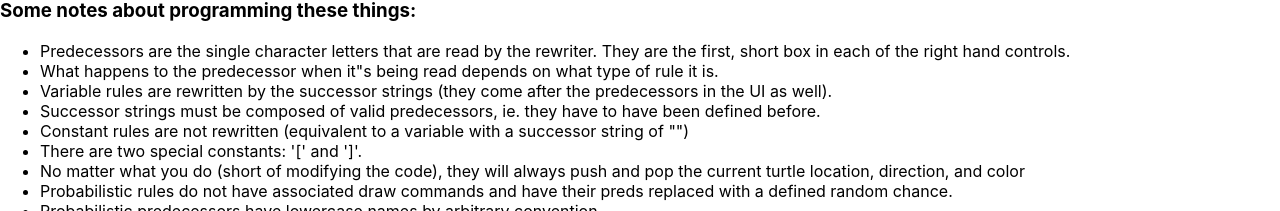
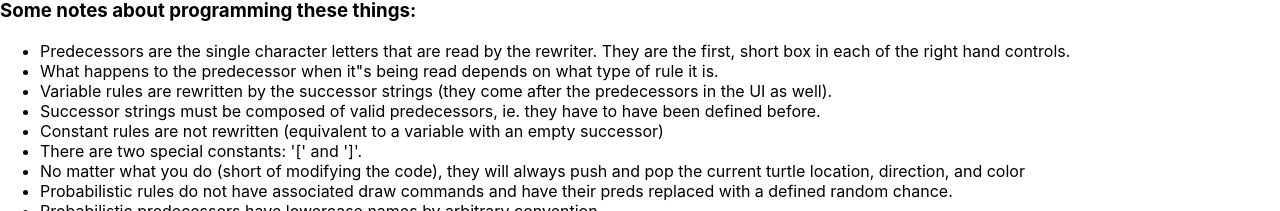
Before and after one commit to xk86/pixelplant, a React (Vite) app: page / in a window 1280 px wide. Shown: the part 1960-2171 px from the top of the page. Built offline with nearby package versions, Linux system fonts and the light colour scheme.

Commit message:
fix an unescaped quote

```diff
--- a/src/App.tsx
+++ b/src/App.tsx
@@ -144,8 +144,7 @@ function App() {
             defined before.
           </li>
           <li>
-            Constant rules are not rewritten (equivalent to a variable with a successor string of
-            "")
+            Constant rules are not rewritten (equivalent to a variable with an empty successor)
           </li>
           <li>There are two special constants: &apos;[&apos; and &apos;]&apos;.</li>
           <li>
```
